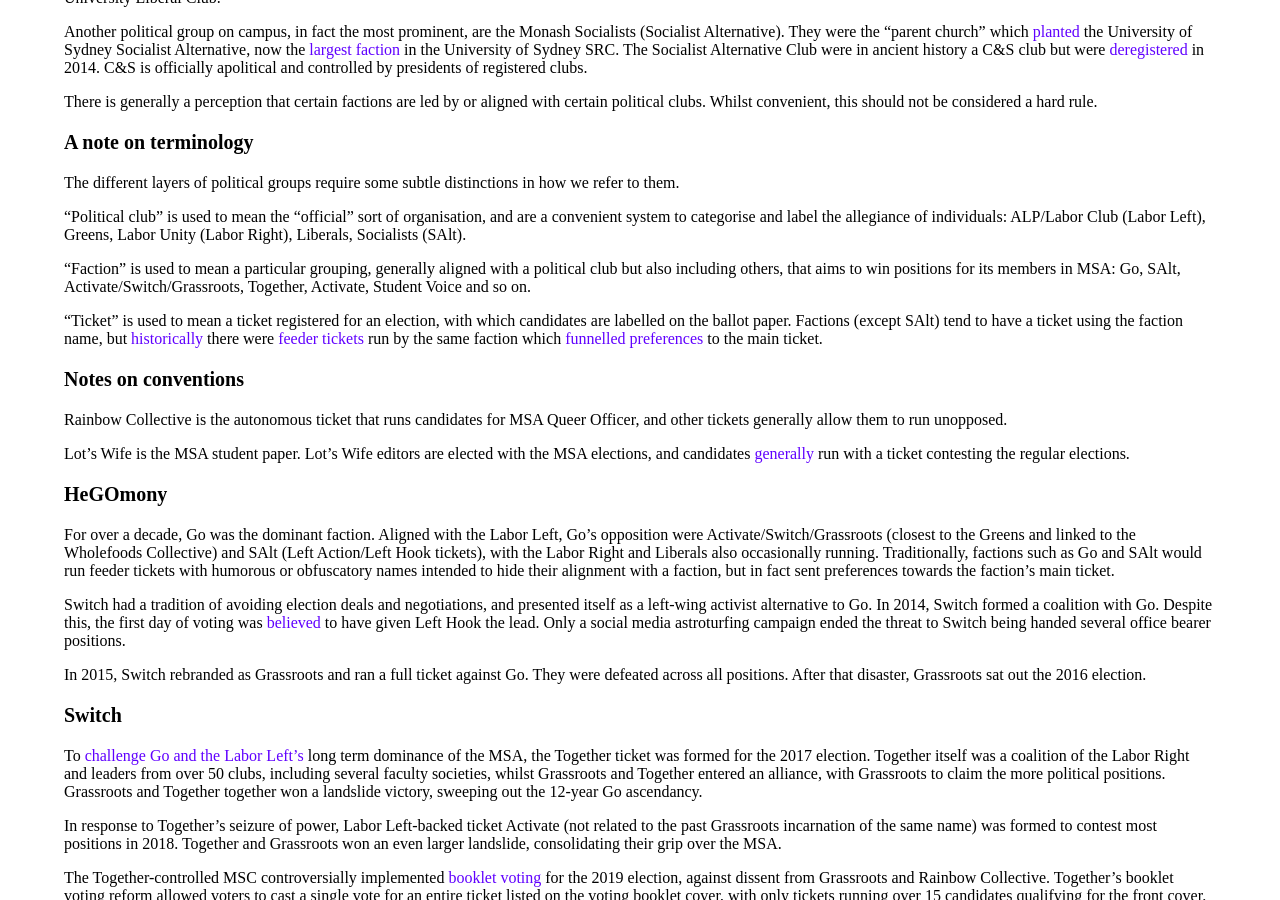
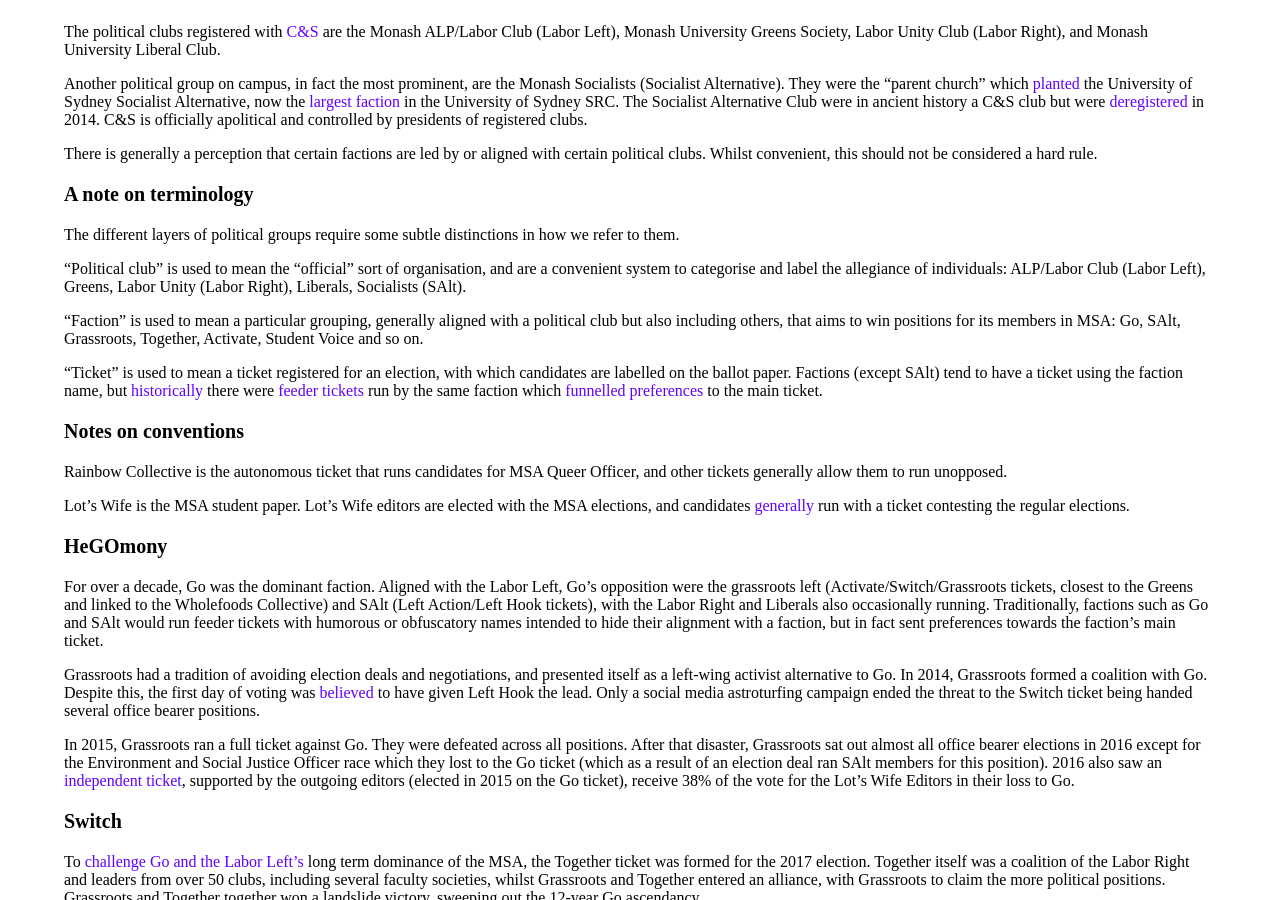
Before and after one commit to nhtnhanbn/nhtnhanbn.github.io, a Jekyll site: the page built from monash/msa.md, in a window 1280 px wide and 900 px high, scrolled down 855 px. Built offline with Jekyll 4.4.1, drawn with Linux system fonts in a browser that asks for light colours; some of the changed text lies outside the part shown.

Commit message:
Update msa

```diff
--- a/monash/msa.md
+++ b/monash/msa.md
@@ -3,11 +3,13 @@
 title: Together's MSA
 ---
 
-Page last updated 21/10/2023.
+Page last updated 18/2/2024.
 
 ## State of the Monash Student Association pre-Change
 
 Disclaimer: no guarantees of factual accuracy. Some claims are based on best evidence.
+
+The contents of this page are based on the situation as it stood immediately before the [2023 MSA elections](/msa23), in which Labor Left-led ticket Change [defeated](/changemsa) the incumbent Labor Right-aligned Together ticket.
 
 ### A brief context
 
@@ -41,7 +43,7 @@
 
 "Political club" is used to mean the "official" sort of organisation, and are a convenient system to categorise and label the allegiance of individuals: ALP/Labor Club (Labor Left), Greens, Labor Unity (Labor Right), Liberals, Socialists (SAlt).
 
-"Faction" is used to mean a particular grouping, generally aligned with a political club but also including others, that aims to win positions for its members in MSA: Go, SAlt, Activate/Switch/Grassroots, Together, Activate, Student Voice and so on.
+"Faction" is used to mean a particular grouping, generally aligned with a political club but also including others, that aims to win positions for its members in MSA: Go, SAlt, Grassroots, Together, Activate, Student Voice and so on.
 
 "Ticket" is used to mean a ticket registered for an election, with which candidates are labelled on the ballot paper. Factions (except SAlt) tend to have a ticket using the faction name, but [historically](https://lotswife.com.au/fragmented-notes-from-a-depraved-week-in-the-msa) there were [feeder tickets](https://www.mojonews.com.au/page/so-many-parties-but-who-are-you-really-voting-for) run by the same faction which [funnelled preferences](https://lotswife.com.au/flush-away-feeder-tickets) to the main ticket.
 
@@ -53,11 +55,11 @@
 
 ### HeGOmony
 
-For over a decade, Go was the dominant faction. Aligned with the Labor Left, Go's opposition were Activate/Switch/Grassroots (closest to the Greens and linked to the Wholefoods Collective) and SAlt (Left Action/Left Hook tickets), with the Labor Right and Liberals also occasionally running. Traditionally, factions such as Go and SAlt would run feeder tickets with humorous or obfuscatory names intended to hide their alignment with a faction, but in fact sent preferences towards the faction's main ticket.
+For over a decade, Go was the dominant faction. Aligned with the Labor Left, Go's opposition were the grassroots left (Activate/Switch/Grassroots tickets, closest to the Greens and linked to the Wholefoods Collective) and SAlt (Left Action/Left Hook tickets), with the Labor Right and Liberals also occasionally running. Traditionally, factions such as Go and SAlt would run feeder tickets with humorous or obfuscatory names intended to hide their alignment with a faction, but in fact sent preferences towards the faction's main ticket.
 
-Switch had a tradition of avoiding election deals and negotiations, and presented itself as a left-wing activist alternative to Go. In 2014, Switch formed a coalition with Go. Despite this, the first day of voting was [believed](https://lotswife.com.au/we-came-we-saw-we-voted-the-msa-election-recap) to have given Left Hook the lead. Only a social media astroturfing campaign ended the threat to Switch being handed several office bearer positions.
+Grassroots had a tradition of avoiding election deals and negotiations, and presented itself as a left-wing activist alternative to Go. In 2014, Grassroots formed a coalition with Go. Despite this, the first day of voting was [believed](https://lotswife.com.au/we-came-we-saw-we-voted-the-msa-election-recap) to have given Left Hook the lead. Only a social media astroturfing campaign ended the threat to the Switch ticket being handed several office bearer positions.
 
-In 2015, Switch rebranded as Grassroots and ran a full ticket against Go. They were defeated across all positions. After that disaster, Grassroots sat out the 2016 election.
+In 2015, Grassroots ran a full ticket against Go. They were defeated across all positions. After that disaster, Grassroots sat out almost all office bearer elections in 2016 except for the Environment and Social Justice Officer race which they lost to the Go ticket (which as a result of an election deal ran SAlt members for this position). 2016 also saw an [independent ticket](https://lotswife.com.au/the-case-for-independent-media), supported by the outgoing editors (elected in 2015 on the Go ticket), receive 38% of the vote for the Lot's Wife Editors in their loss to Go.
 
 ### Switch
 
@@ -129,6 +131,7 @@
 
 - [2014 MSA Notice of Results](https://lotswife.com.au/wp-content/uploads/2014/09/Notice-of-Results-MSA-140928.pdf)
 - [2015 MSA Notice of Results](https://web.archive.org/web/20160305235543/http://msa.monash.edu/MSA/files/b8/b8d25862-477d-4756-b716-3986ce105481.pdf)
+- [2016 MSA Results of Elections](https://drive.google.com/file/d/1NAFMdJjb-CBR4P3zhnS-fpJv2nXO-n-Q/view?usp=sharing)
 - [2017 MSA Notice of Results](http://lotswife.com.au/wp-content/uploads/2017/10/Notice-of-results-MSA-election-2017.pdf)
 - [2018 MSA Election Report](https://web.archive.org/web/20200325073914/https://msa.monash.edu/app/uploads/2019/08/2018-MSA-Election-Report.pdf)
 - [2019 MSA Declaration of Positions Elected Unopposed](https://msa.monash.edu/app/uploads/2019/09/Notice-of-Nominations-Received-in-Ballot-Order-and-Positions-Elected-Unopposed-1.pdf)
```
Also changed, not shown: _repository/stupol.md (+1 -1 lines), _repository/underground.md (+1 -1 lines).
